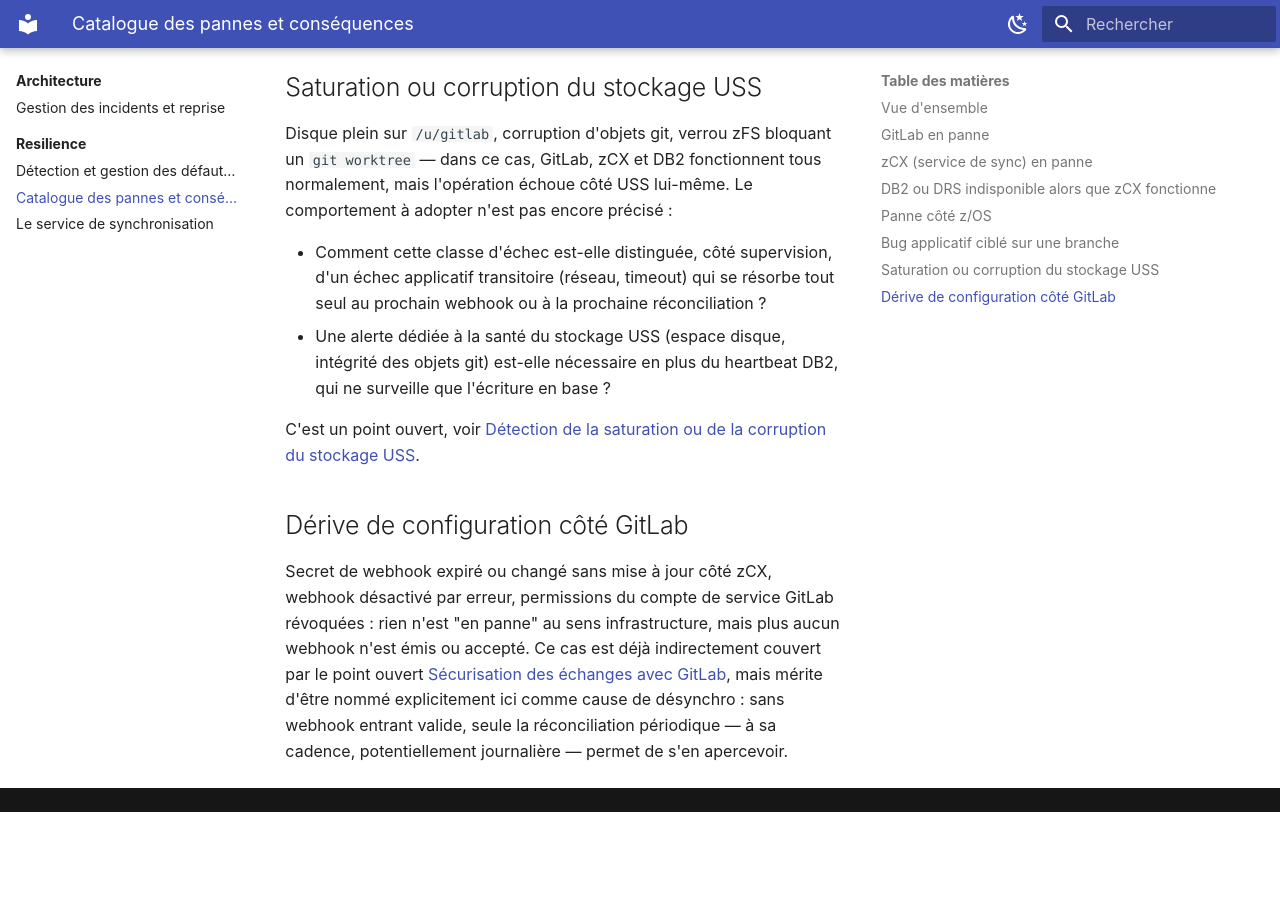
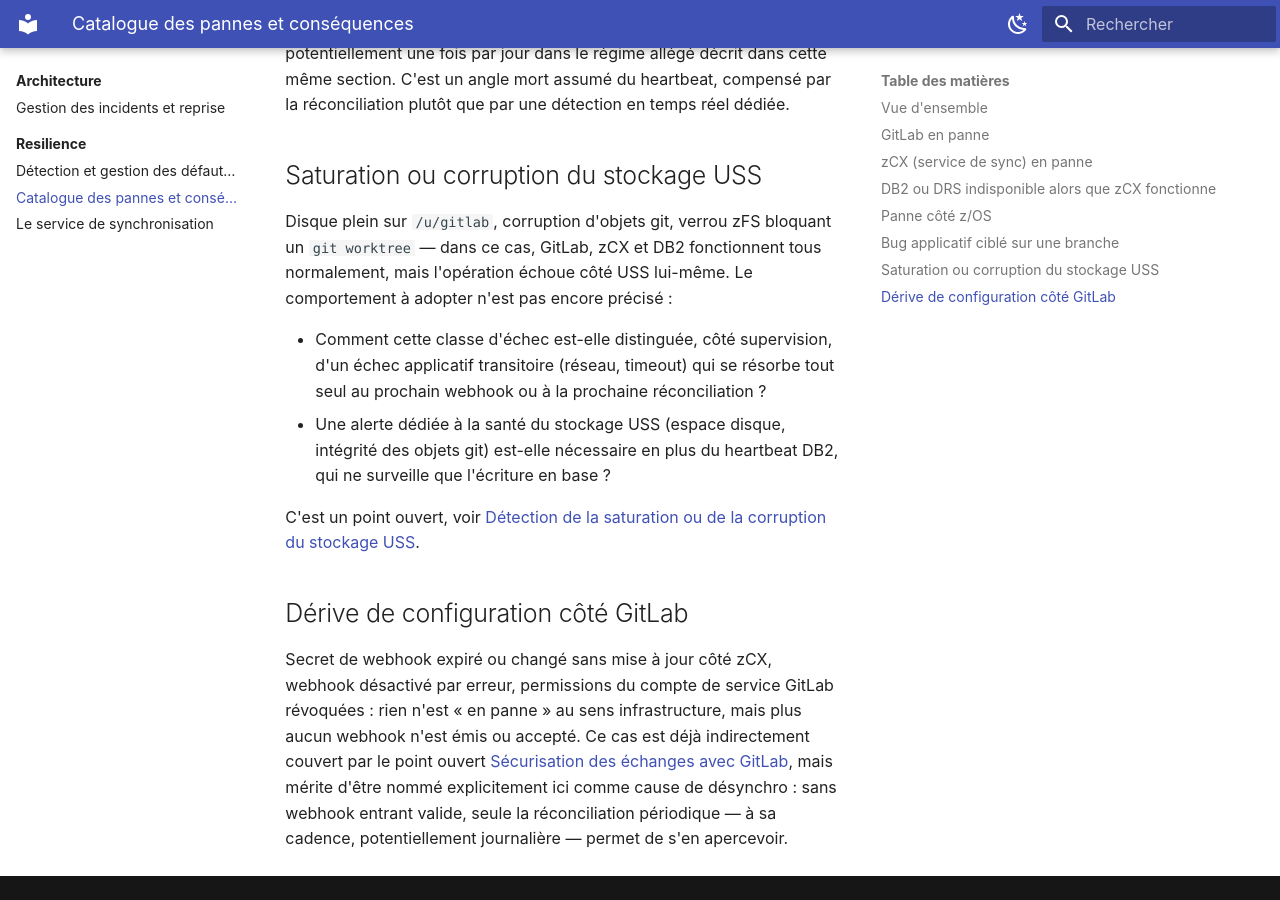
Before and after one commit to namnetes/openz_uss-mirror, an MkDocs documentation site: the page built from docs/architecture/resilience/pannes-et-consequences.md, in a window 1280 px wide and 900 px high, scrolled down 4161 px. Built offline with MkDocs 1.6.1 and Material for MkDocs 9.7.7, drawn with Linux system fonts in a browser that asks for light colours; before the commit the page ends 4973 px from its top, so only the background shows below that; some of the changed text lies outside the part shown.

```diff
--- a/docs/architecture/resilience/pannes-et-consequences.md
+++ b/docs/architecture/resilience/pannes-et-consequences.md
@@ -67,4 +69,4 @@ C'est un point ouvert, voir [Détection de la saturation ou de la corruption du
 
 ## Dérive de configuration côté GitLab
 
-Secret de webhook expiré ou changé sans mise à jour côté zCX, webhook désactivé par erreur, permissions du compte de service GitLab révoquées : rien n'est "en panne" au sens infrastructure, mais plus aucun webhook n'est émis ou accepté. Ce cas est déjà indirectement couvert par le point ouvert [Sécurisation des échanges avec GitLab](../../points-ouverts.md#securisation-des-echanges-avec-gitlab), mais mérite d'être nommé explicitement ici comme cause de désynchro : sans webhook entrant valide, seule la réconciliation périodique — à sa cadence, potentiellement journalière — permet de s'en apercevoir.
+Secret de webhook expiré ou changé sans mise à jour côté zCX, webhook désactivé par erreur, permissions du compte de service GitLab révoquées : rien n'est « en panne » au sens infrastructure, mais plus aucun webhook n'est émis ou accepté. Ce cas est déjà indirectement couvert par le point ouvert [Sécurisation des échanges avec GitLab](../../points-ouverts.md#securisation-des-echanges-avec-gitlab), mais mérite d'être nommé explicitement ici comme cause de désynchro : sans webhook entrant valide, seule la réconciliation périodique — à sa cadence, potentiellement journalière — permet de s'en apercevoir.
```
Also changed, not shown: other parts of docs/architecture/resilience/pannes-et-consequences.md (+4 -2 lines).
